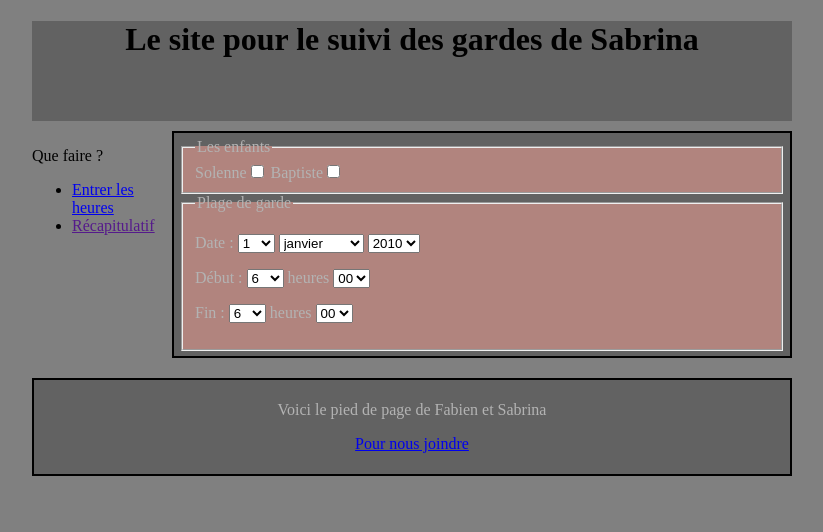
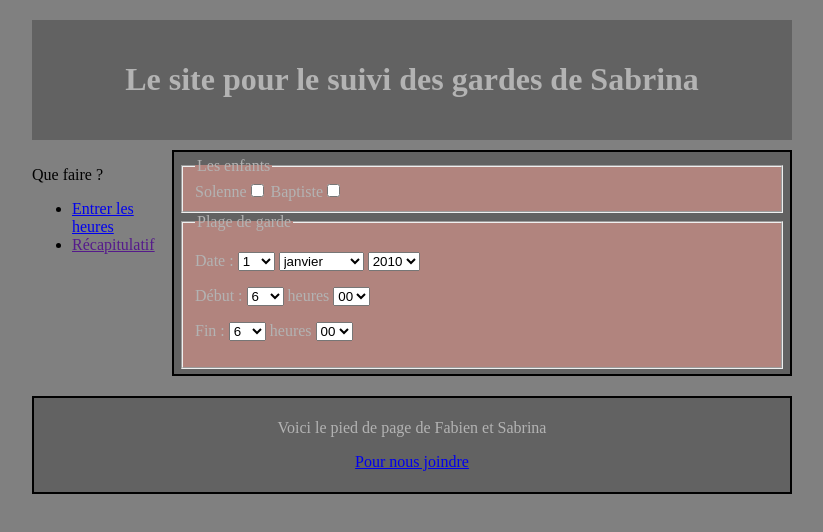
Before and after one commit to pointmajuscule/siteGarde, a plain HTML site: page index.html in a window 1280 px wide. Shown: the whole page, without its empty margins (228-1051 px from the left). Drawn offline with Linux system fonts and the light colour scheme.

Commit message:
uniformisation des couleurs

```diff
--- a/design.css
+++ b/design.css
@@ -13,10 +13,12 @@ body {
   height: 100px;
   background-color: #626262;
   margin-bottom: 10px;
+  padding-top: 20px;
 }
 
 #header h1 {
   text-align: center;
+  color: #B3B3B3;
 }
 
 /* Le menu */
```
